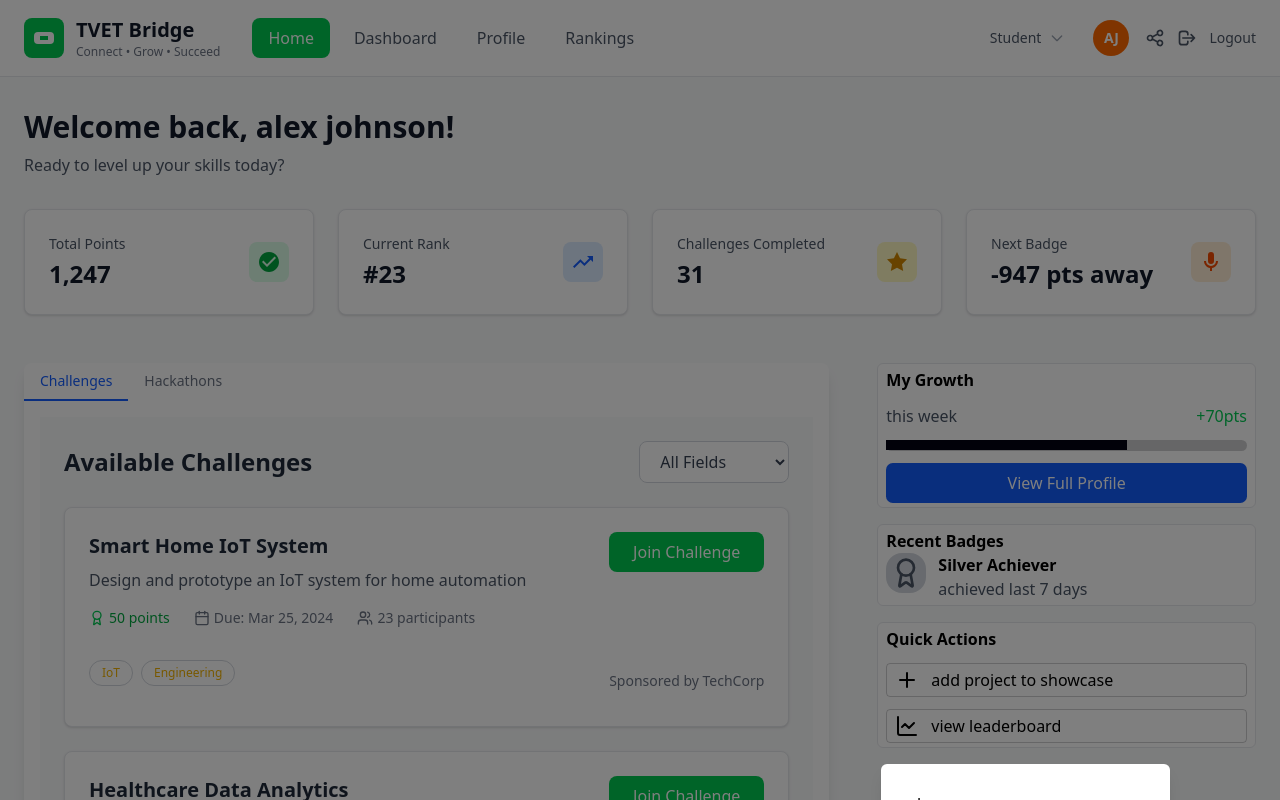
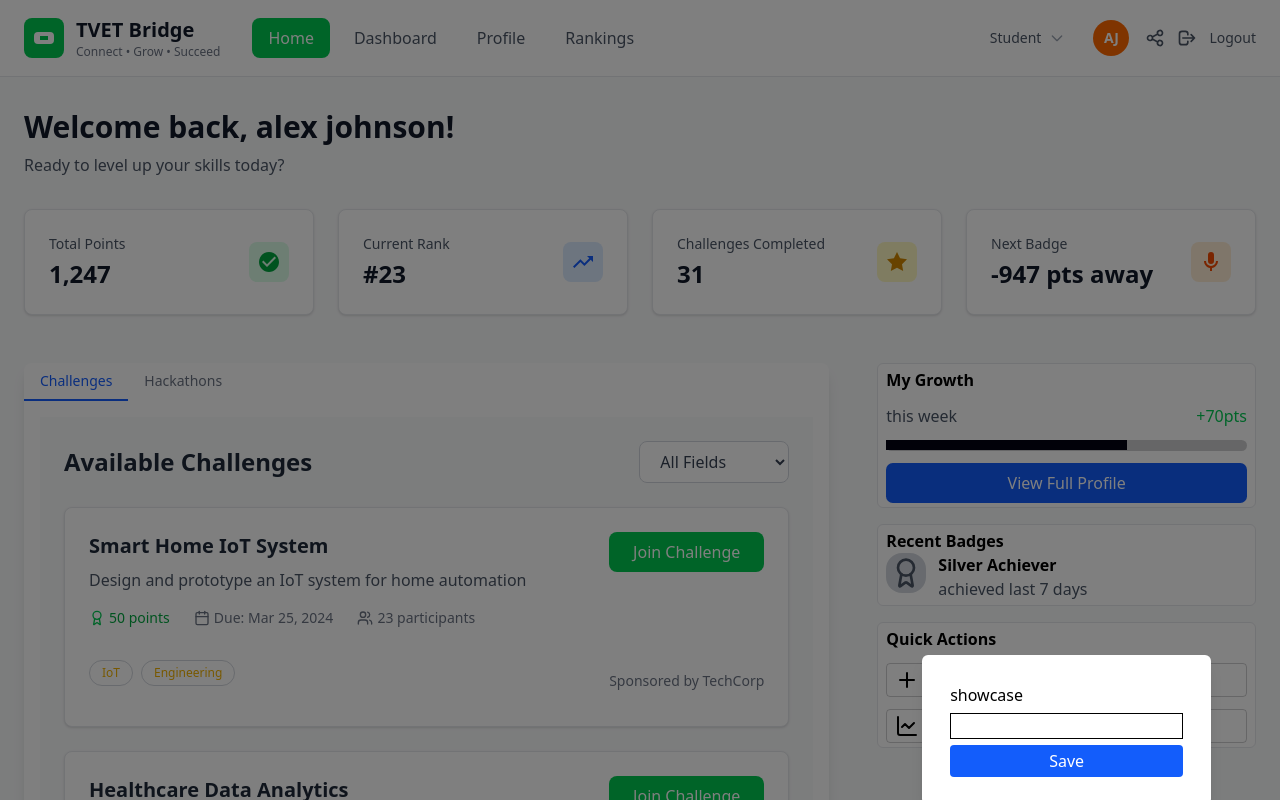
Before and after one commit to jabo-arnold-landry/TVET-Spot, a React (Vite) app: page / in a window 1280 px wide. Both pictures are taken after a click on the button "add project to showcase". Shown: the top 800 px of the page. Built offline with nearby package versions, Linux system fonts and the light colour scheme.

Commit message:
styling-the-showcase-input

```diff
--- a/src/pages/MyGrowthSection.jsx
+++ b/src/pages/MyGrowthSection.jsx
@@ -40,7 +40,7 @@ export default function MyGrowthSection() {
           </div>
         </div>
       </div>
-      <div className="grid gap-3 bg-white-solid rounded-md m-4 px-2 py-1 border border-gray-200">
+      <div className="relative grid gap-3 bg-white-solid rounded-md m-4 px-2 py-1 border border-gray-200">
         <strong className="font-bold capitalize">quick actions</strong>
         <Card>
           <PlusIcon />
@@ -52,8 +52,8 @@ export default function MyGrowthSection() {
           <ChartLine />
           <button>view leaderboard</button>
         </Card>
+        <Showcase isOpen={showPopup} onClose={() => setShowPopup(false)} />
       </div>
-      <Showcase isOpen={showPopup} onClose={() => setShowPopup(false)} />
     </>
   );
 }
@@ -75,13 +75,13 @@ function Showcase({ isOpen, onClose }) {
             onClick={onClose}
           />
           <motion.form
-            className="fixed z-30 bg-white-solid grid place-items-center mx-5 p-7 rounded-md shadow-lg"
+            className="absolute top-8 col-span-full justify-self-center z-30 bg-white-solid grid place-items-center mx-5 p-7 rounded-md shadow-lg"
             initial={{ scale: 0.8, opacity: 0, y: 50 }}
             animate={{ scale: 1, opacity: 1, y: 0 }}
             exit={{ scale: 0.8, opacity: 0, y: 50 }}
             transition={{ duration: 0.3, ease: "easeOut" }}
           >
-            <div className="grid">
+            <div className="grid gap-1.5">
               <label htmlFor="showcase">showcase</label>
               <input
                 type="text"
@@ -91,7 +91,7 @@ function Showcase({ isOpen, onClose }) {
                 value={link}
               />
               <button
-                className="bg-primary text-white mt-2"
+                className="text-white bg-primary rounded p-1 capitalize"
                 onClick={async (e) => {
                   e.preventDefault();
                   await settingItems({ url: link, cors: false });
@@ -99,7 +99,7 @@ function Showcase({ isOpen, onClose }) {
                   onClose();
                 }}
               >
-                Document portfolio
+                Save
               </button>
             </div>
           </motion.form>
```
